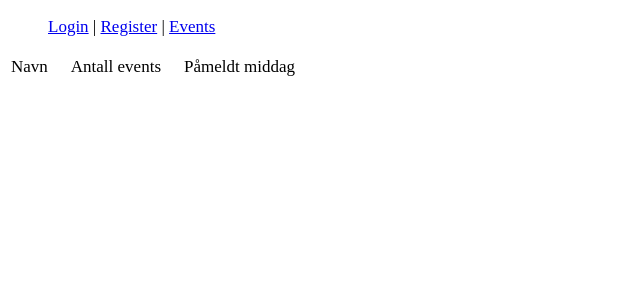
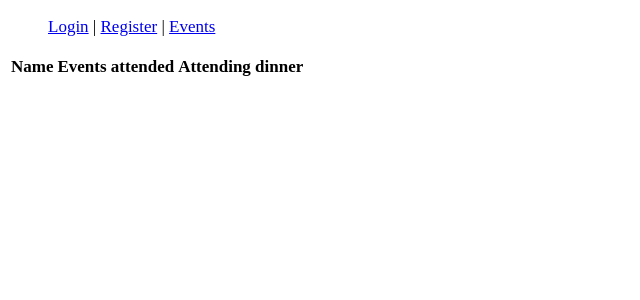
Before and after one commit to melwil/eventsystem, a Django app: template eventsystem/templates/stats/users.html in a window 1280 px wide. Shown: the top 300 px of the page, without its empty margins (0-640 px from the left). Run offline with Django 3.2, Linux system fonts and the light colour scheme; the template is opened without the code that fills it, so the values that code supplies are empty.

Commit message:
Translated users page to english. Printing text for choice of student union on event page.

```diff
--- a/eventsystem/templates/stats/event.html
+++ b/eventsystem/templates/stats/event.html
@@ -10,7 +10,7 @@
         {% for u in event.attendees %}
         <tr>
             <td>{{ u.get_full_name }}</td>
-            <td>{{ u.get_profile.field_of_study }}</td>
+            <td>{{ u.get_profile.get_field_of_study }}</td>
             <td>{{ u.get_profile.year }}</td>
             <td>{{ u.get_profile.study_program }}</td>
         </tr>
--- a/eventsystem/templates/stats/users.html
+++ b/eventsystem/templates/stats/users.html
@@ -3,11 +3,11 @@
 {% block content %}
     <table>
         <tr>
-            <td>Navn</td><td>Antall events</td><td>Påmeldt middag</td>
+            <th>Name</th><th>Events attended</th><th>Attending dinner</th>
         </tr>
         {% for u in users %}
         <tr>
-            <td>{{ u.get_full_name }}</td><td>{{ u.get_profile.get_events|length }}</td><td>{% if u.get_profile.is_attending_dinner %}Ja{% endif %}</td>
+            <td>{{ u.get_full_name }}</td><td>{{ u.get_profile.get_events|length }}</td><td>{% if u.get_profile.is_attending_dinner %}Yes{% endif %}</td>
         </tr>
         {% endfor %}
 
```
